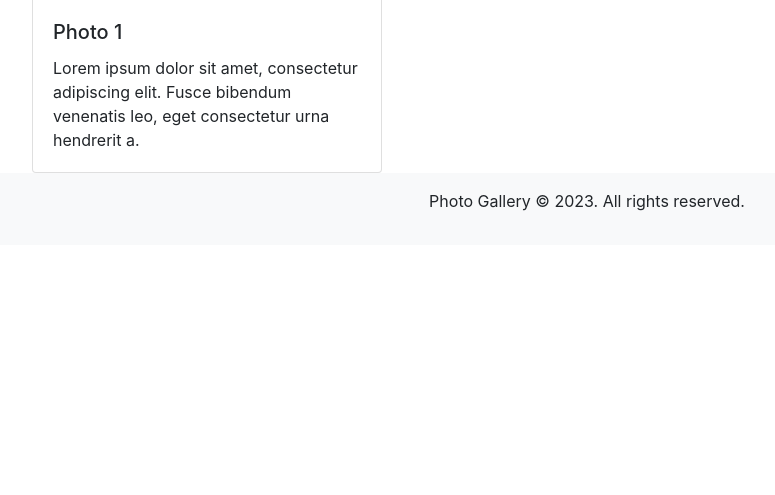
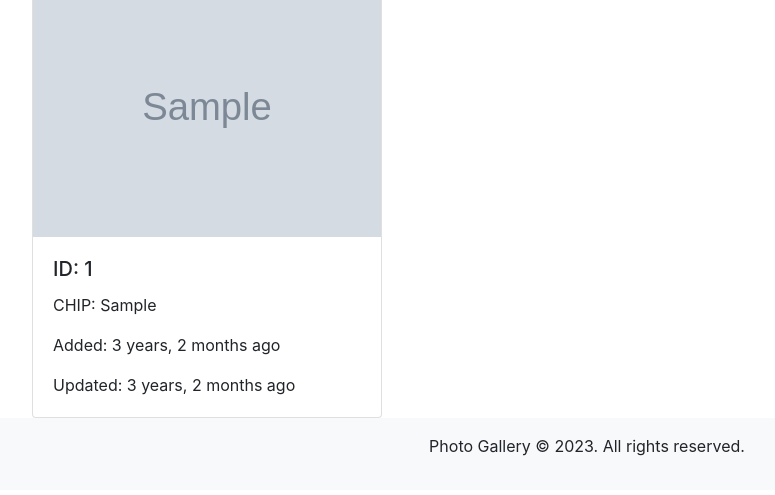
Before and after one commit to WilliamOtieno/eagle-eye-backend, a Django app: page / in a window 1280 px wide. Shown: the part 129-624 px from the top of the page, without its empty margins (53-828 px from the left). Run offline with Django 4.2, Linux system fonts and the light colour scheme; tables that the repository leaves empty hold one stand-in row (values such as "Sample post"); grey boxes marked "Sample" are stand-in pictures; parts of the project's set-up code (start-up, migrations or seed data) failed here and were passed over; some libraries are stand-ins or nearby versions.

Commit message:
frontend

```diff
--- a/core/templates/core/index.html
+++ b/core/templates/core/index.html
@@ -38,10 +38,12 @@
     {% for pic in pics %}
     <div class="col-md-4">
       <div class="card">
-        <img src="https://via.placeholder.com/300" alt="Photo 1" class="card-img-top">
+        <img src="{{ pic.image.url }}" alt="Photo 1" class="card-img-top">
         <div class="card-body">
-          <h5 class="card-title">Photo 1</h5>
-          <p class="card-text">Lorem ipsum dolor sit amet, consectetur adipiscing elit. Fusce bibendum venenatis leo, eget consectetur urna hendrerit a.</p>
+          <h5 class="card-title">ID: {{ pic.pic_id }}</h5>
+          <p class="card-text"> CHIP: {{ pic.chip }} </p>
+          <p class="card-text"> Added: {{ pic.created|timesince }} ago</p>
+          <p class="card-text"> Updated: {{ pic.updated|timesince }} ago </p>
         </div>
       </div>
     </div>
```
Also changed, not shown: EagleEye/settings.py (+14 -7 lines).
